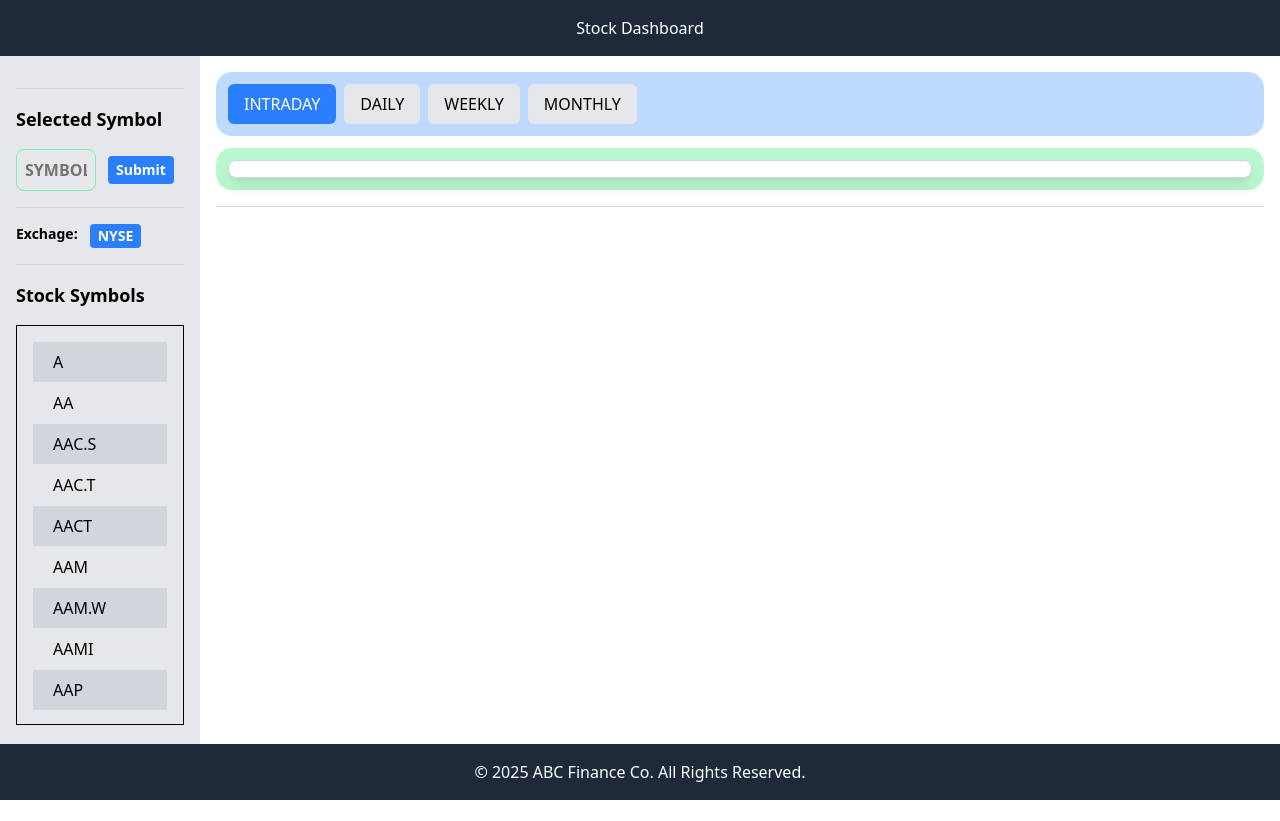
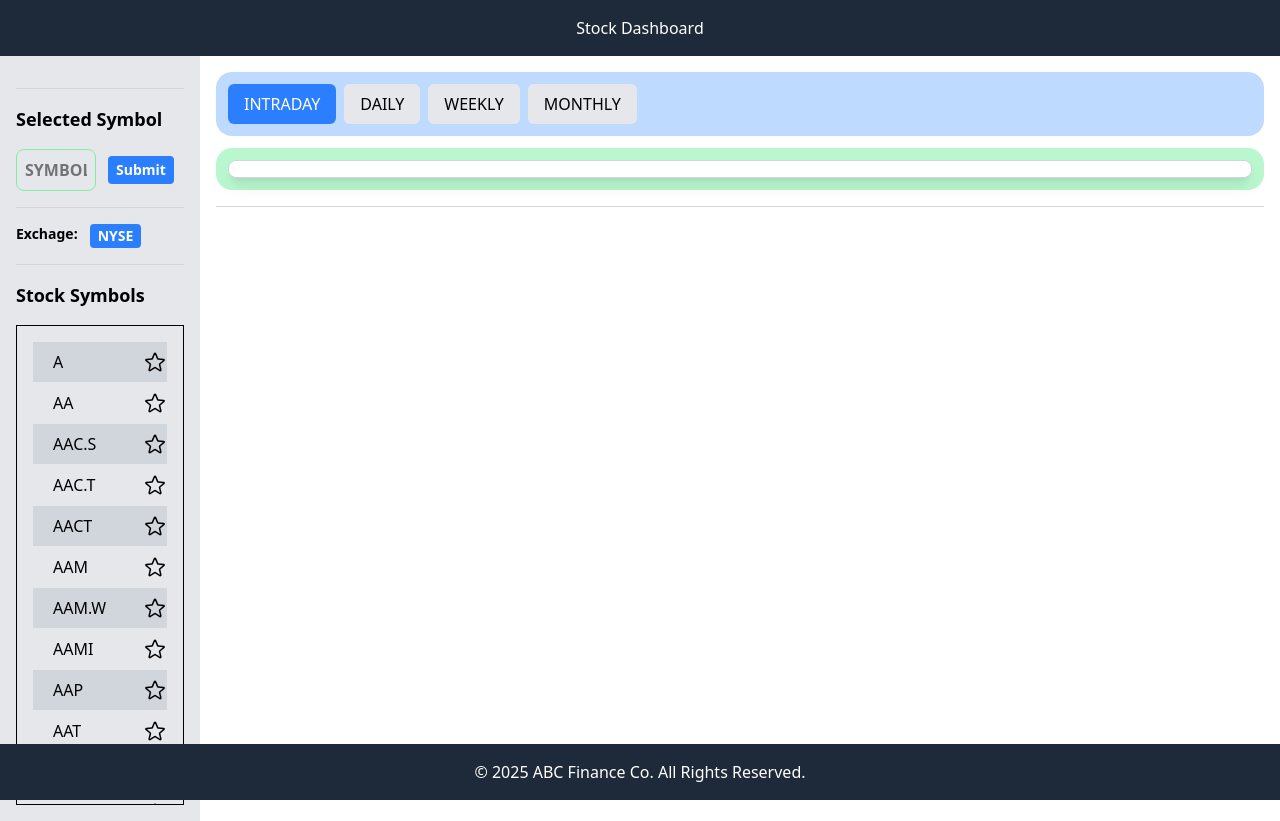
Before and after one commit to jericrealubit/stock-dashboard, a Vue app: page / in a window 1280 px wide. Before the commit the page ends 800 px from the top, so only its background shows below. Built offline with nearby package versions, Linux system fonts and the light colour scheme.

Commit message:
add favorite functionality

```diff
--- a/src/components/StocksSymbols.vue
+++ b/src/components/StocksSymbols.vue
@@ -1,13 +1,12 @@
 <script setup>
 import axios from 'axios'
-import { ref, reactive, onMounted } from 'vue'
+import { ref, reactive, onMounted, watch, computed } from 'vue'
 import { useSelectedTextStore } from '@/stores/selectedSymbol'
 
 const selectedTextStore = useSelectedTextStore()
 
 const state = reactive({
-  symbols: [],
-  isLoading: true,
+  stockItems: [],
 })
 
 const exchage = ref('NASDAQ')
@@ -15,8 +14,9 @@ const toggleExchange = async () => {
   exchage.value = exchage.value == 'NYSE' ? 'NASDAQ' : 'NYSE'
   try {
     const response = await axios.get(`/data/${exchage.value}.json`)
-    state.symbols = response.data
+    state.stockItems = response.data
     console.log(response)
+    console.log(state.stockItems)
   } catch (error) {
     console.error('Error fetching JSON:', error)
   }
@@ -27,6 +27,7 @@ onMounted(async () => {
 })
 
 const selectedSymbol = ref('')
+
 const handleClick = (event) => {
   selectedSymbol.value = event.target.textContent
   selectedTextStore.setSelectedText(selectedSymbol.value)
@@ -35,6 +36,104 @@ const handleClick = (event) => {
 const handleSubmit = () => {
   selectedTextStore.setSelectedText(selectedSymbol.value)
 }
+
+///+ favorite
+
+// Reactive state for the list of favorite symbols
+const favoriteSymbols = ref([])
+
+// localStorage key for storing favorites
+const localStorageKey = 'favoriteStockSymbols'
+
+// --- Computed Property ---
+// Creates a sorted list of stock *objects* with favorites appearing first
+const sortedStockItems = computed(() => {
+  // Create a set of favorited symbols for quick lookup
+  const favoriteSet = new Set(favoriteSymbols.value)
+
+  // Sort a copy of the original stockItems array
+  return [...state.stockItems].sort((a, b) => {
+    const aIsFavorited = favoriteSet.has(a.Symbol)
+    const bIsFavorited = favoriteSet.has(b.Symbol)
+
+    // If 'a' is favorited and 'b' is not, 'a' comes first (-1)
+    if (aIsFavorited && !bIsFavorited) {
+      return -1
+    }
+    // If 'a' is not favorited and 'b' is, 'b' comes first (1)
+    if (!aIsFavorited && bIsFavorited) {
+      return 1
+    }
+    // If both are favorited or both are not, maintain original relative order (0)
+    return 0
+  })
+})
+
+// --- Methods / Logic ---
+
+// Function to check if a symbol is currently in the favorites list
+const isSymbolFavorited = (symbol) => {
+  return favoriteSymbols.value.includes(symbol)
+}
+
+// Function to toggle the favorite status of a symbol
+const toggleFavorite = (symbol) => {
+  if (isSymbolFavorited(symbol)) {
+    // If already favorited, remove it
+    favoriteSymbols.value = favoriteSymbols.value.filter((fav) => fav !== symbol)
+    console.log(`Removed ${symbol} from favorites.`)
+  } else {
+    // If not favorited, add it
+    favoriteSymbols.value.push(symbol)
+    console.log(`Added ${symbol} to favorites.`)
+  }
+  // No need to manually trigger saveFavorites here, the watch effect handles it
+}
+
+// Function to load favorites from localStorage
+const loadFavorites = () => {
+  const storedFavorites = localStorage.getItem(localStorageKey)
+  // Create a set of all valid symbols from the stockItems data
+  const validSymbols = new Set(state.stockItems.map((item) => item.Symbol))
+
+  if (storedFavorites) {
+    try {
+      const parsedFavorites = JSON.parse(storedFavorites)
+      if (Array.isArray(parsedFavorites)) {
+        // Filter out any symbols in localStorage that are not in our current stockItems list
+        favoriteSymbols.value = parsedFavorites.filter((symbol) => validSymbols.has(symbol))
+        console.log('Loaded favorites from localStorage:', favoriteSymbols.value)
+      } else {
+        console.error('Data in localStorage is not an array, clearing:', storedFavorites)
+        favoriteSymbols.value = []
+        localStorage.removeItem(localStorageKey)
+      }
+    } catch (e) {
+      console.error('Error parsing favorites from localStorage:', e)
+      favoriteSymbols.value = []
+      localStorage.removeItem(localStorageKey)
+    }
+  }
+}
+
+// Function to save the current favorites list to localStorage
+const saveFavorites = () => {
+  try {
+    localStorage.setItem(localStorageKey, JSON.stringify(favoriteSymbols.value))
+    console.log('Saved favorites to localStorage:', favoriteSymbols.value)
+  } catch (e) {
+    console.error('Error saving favorites to localStorage:', e)
+  }
+}
+
+// --- Lifecycle Hooks ---
+
+// Load favorites when the component is mounted
+onMounted(loadFavorites)
+
+// Watch the favoriteSymbols ref for changes and save to localStorage
+watch(favoriteSymbols, saveFavorites, { deep: true })
+///- favorite
 </script>
 
 <template>
@@ -72,17 +171,39 @@ const handleSubmit = () => {
 
   <hr class="border-t border-gray-300 my-4" />
   <h2 class="text-lg font-bold mb-4">Stock Symbols</h2>
-  <div class="max-h-[50vh] overflow-y-auto border p-4">
+  <div class="max-h-[60vh] overflow-y-auto border p-4">
     <div>
       <ul class="divide-y divide-gray-200">
         <li
-          @click="handleClick"
-          v-for="symbol in state.symbols"
-          :key="symbol.Symbol"
-          class="py-2 pl-5 odd:bg-gray-300 hover:bg-gray-800 hover:cursor-pointer hover:text-white"
+          v-for="item in sortedStockItems"
+          :key="item.Symbol"
+          class="py-2 pl-5 odd:bg-gray-300 hover:bg-gray-400 hover:text-white"
         >
-          <div class="flex justify-between" :title="symbol.Description">
-            <span class="font-medium">{{ symbol.Symbol }}</span>
+          <div class="flex justify-between">
+            <span
+              @click="handleClick"
+              class="font-medium hover:cursor-pointer"
+              :title="item.Description"
+              >{{ item.Symbol }}</span
+            >
+            <span class="whitespace-normal"></span>
+            <div :title="isSymbolFavorited(item.Symbol) ? 'unfavorite' : 'favorite'">
+              <svg
+                @click="toggleFavorite(item.Symbol)"
+                xmlns="http://www.w3.org/2000/svg"
+                :fill="isSymbolFavorited(item.Symbol) ? 'yellow' : 'none'"
+                viewBox="0 0 24 24"
+                stroke-width="1.5"
+                stroke="currentColor"
+                class="size-6 hover:cursor-pointer"
+              >
+                <path
+                  stroke-linecap="round"
+                  stroke-linejoin="round"
+                  d="M11.48 3.499a.562.562 0 0 1 1.04 0l2.125 5.111a.563.563 0 0 0 .475.345l5.518.442c.499.04.701.663.321.988l-4.204 3.602a.563.563 0 0 0-.182.557l1.285 5.385a.562.562 0 0 1-.84.61l-4.725-2.885a.562.562 0 0 0-.586 0L6.982 20.54a.562.562 0 0 1-.84-.61l1.285-5.386a.562.562 0 0 0-.182-.557l-4.204-3.602a.562.562 0 0 1 .321-.988l5.518-.442a.563.563 0 0 0 .475-.345L11.48 3.5Z"
+                />
+              </svg>
+            </div>
           </div>
         </li>
       </ul>
```
